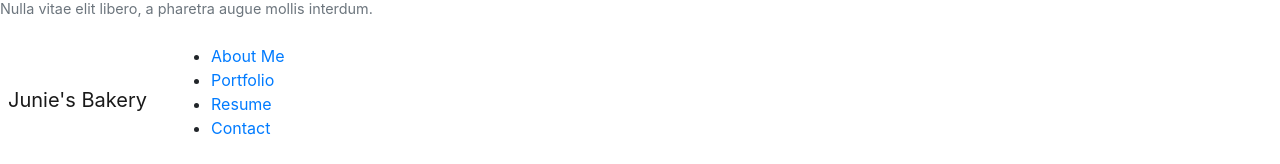
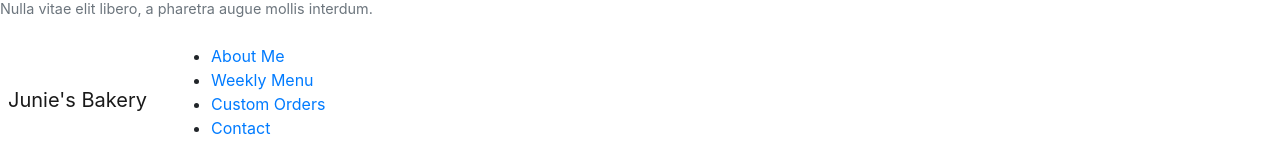
Before and after one commit to JohnNielsen1221/junies-bakery, a React (Create React App) app: page / in a window 1280 px wide. Shown: the part 310-474 px from the top of the page. Built offline with nearby package versions, Linux system fonts and the light colour scheme.

Commit message:
updated nav titles

```diff
--- a/src/App.js
+++ b/src/App.js
@@ -2,9 +2,9 @@ import React, { useState } from 'react';
 import './App.css';
 import About from './components/About';
 import Navigation from './components/Navigation';
-import Portfolio from './components/Portfolio';
+import Portfolio from './components/Menu';
 import ContactForm from './components/Contact';
-import Resume from './components/Resume';
+import Resume from './components/Custom';
 import Footer from './components/Footer';
 
 function App() {
--- a/src/components/Navigation/index.js
+++ b/src/components/Navigation/index.js
@@ -24,10 +24,10 @@ function Navigation(props) {
                             <a href="#about" onClick={() => setNavSelected("about")}>About Me</a>
                         </li>
                         <li className="mx-2">
-                            <a href="#portfolio" onClick={() => setNavSelected("portfolio")}>Portfolio</a>
+                            <a href="#menu" onClick={() => setNavSelected("menu")}>Weekly Menu</a>
                         </li>
                         <li className={`mx-2`}>
-                            <a href="#resume" onClick={() => setNavSelected("resume")}>Resume</a>
+                            <a href="#custom" onClick={() => setNavSelected("custom")}>Custom Orders</a>
                         </li>
                         <li className={`mx-2`}>
                             <a href="#contact" onClick={() => setNavSelected("contact")}>Contact</a>
```
Also changed, not shown: src/components/Custom/index.js (renamed from src/components/Resume/index.js), src/components/Menu/index.js (renamed from src/components/Portfolio/index.js).
